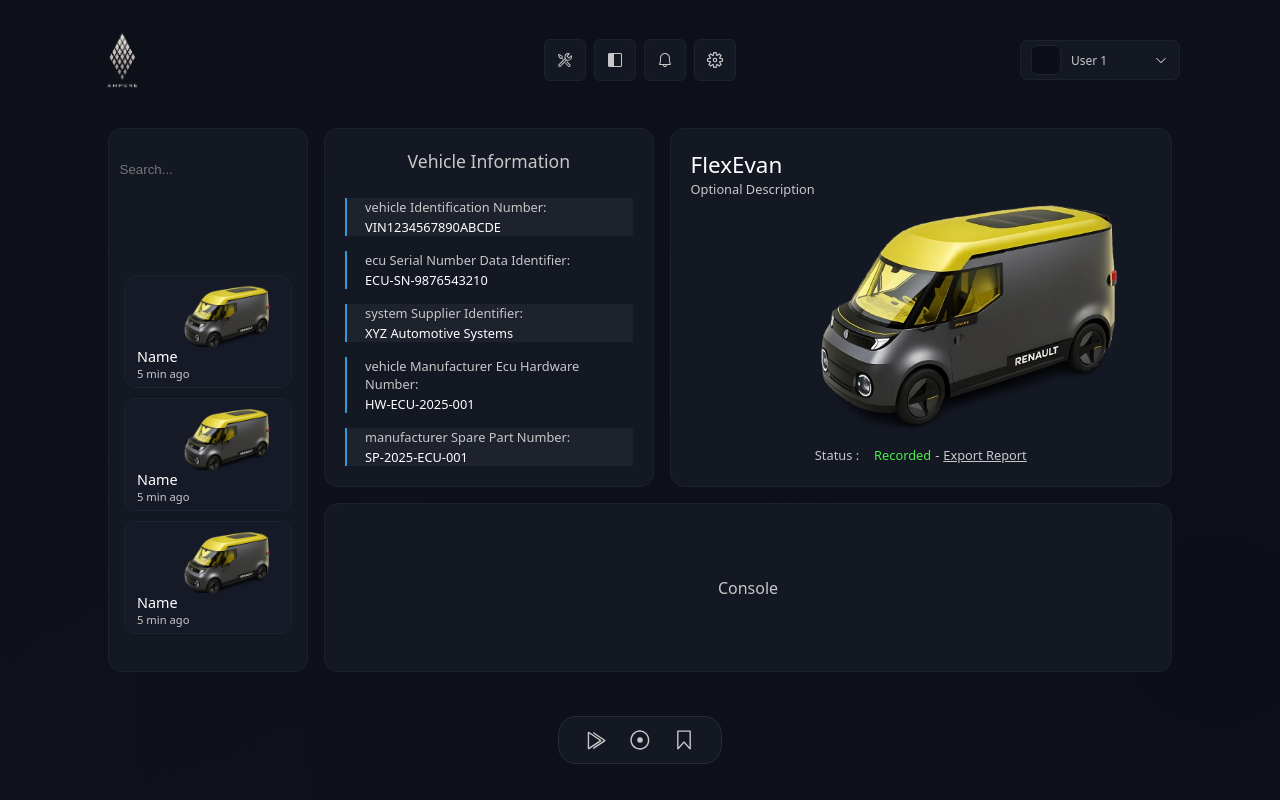
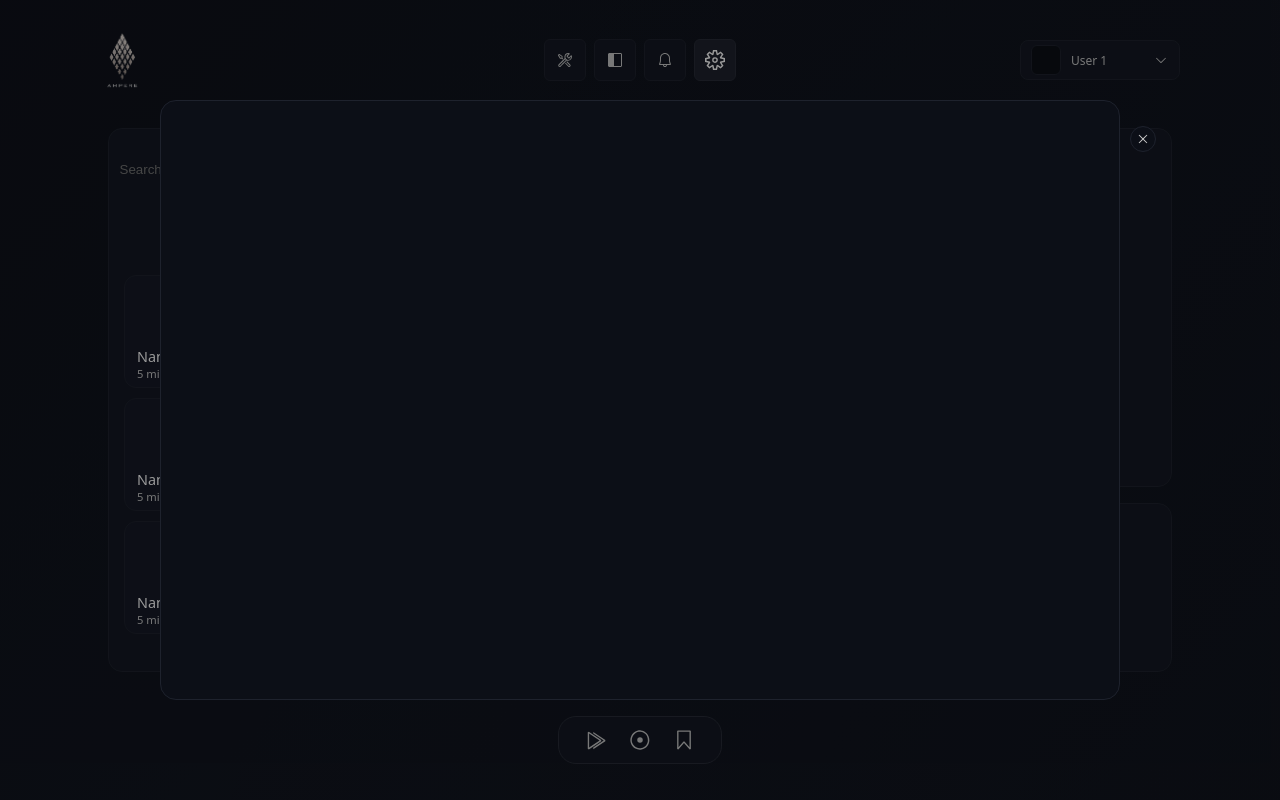
Before and after one commit to rayenomri123/flexevan, a React (Vite) app: page / in a window 1280 px wide. Built offline with nearby package versions, Linux system fonts and the light colour scheme.

Commit message:
Navigation + Settings layout

```diff
--- a/src/Components/Navigations/Navigations.css
+++ b/src/Components/Navigations/Navigations.css
@@ -24,3 +24,10 @@
     border: 1px solid var(--border-color-hover);
     font-size: 24px;
 }
+
+.nav-button.active {
+    color: var(--icon-color-hover);
+    background-color: var(--bg-secondary-hover);
+    border: 1px solid var(--border-color-hover);
+    font-size: 24px;
+}
--- a/src/Components/Navigations/Navigations.jsx
+++ b/src/Components/Navigations/Navigations.jsx
@@ -1,19 +1,28 @@
 import './Navigations.css'
-import { VscTools , VscLayoutSidebarLeft, VscBell, VscSettingsGear } from 'react-icons/vsc'
+import { VscTools, VscLayoutSidebarLeft, VscLayoutSidebarLeftOff, VscBell, VscSettingsGear } from 'react-icons/vsc'
 
-const Navigations = () => {
+const Navigations = ({ isSettingsOpen, setIsSettingsOpen, isSearchSectionOpen, setIsSearchSectionOpen }) => {
   return (
     <div className='nav-container'>
       <button className="nav-button">
         <VscTools />
       </button>
-      <button className="nav-button">
-        <VscLayoutSidebarLeft />
+
+      <button
+        className="nav-button"
+        onClick={() => setIsSearchSectionOpen(!isSearchSectionOpen)}
+      >
+        {isSearchSectionOpen ? <VscLayoutSidebarLeft /> : <VscLayoutSidebarLeftOff />}
       </button>
+
       <button className="nav-button">
         <VscBell />
       </button>
-      <button className="nav-button">
+
+      <button
+        className={`nav-button ${isSettingsOpen ? 'active' : ''}`}
+        onClick={() => setIsSettingsOpen(true)}
+      >
         <VscSettingsGear />
       </button>
     </div>
--- /dev/null
+++ b/src/Components/Settings/Settings.css
@@ -0,0 +1,7 @@
+.settings-container {
+    height: 75vh;
+    width: 75vw;
+    background-color: var(--bg-primary);
+    border-radius: 16px;
+    border: 1px solid var(--border-color);
+}
--- /dev/null
+++ b/src/Components/Settings/Settings.jsx
@@ -0,0 +1,11 @@
+import './Settings.css'
+
+const Settings = () => {
+  return (
+    <div className='settings-container'>
+
+    </div>
+  )
+}
+
+export default Settings
--- a/src/Layout/NavigationSection/NavigationSection.jsx
+++ b/src/Layout/NavigationSection/NavigationSection.jsx
@@ -3,14 +3,19 @@
 import Logo from '../../Components/Logo/Logo'
 import Profile from '../../Components/Profile/Profile'
 
-const NavigationSection = () => {
+const NavigationSection = ({ isSettingsOpen, setIsSettingsOpen, isSearchSectionOpen, setIsSearchSectionOpen }) => {
   return (
     <div className='navigation-section-content'>
       <div className="logo-container">
         <Logo />
       </div>
       <div className="navigation-container">
-        <Navigations />
+        <Navigations
+          isSettingsOpen={isSettingsOpen}
+          setIsSettingsOpen={setIsSettingsOpen}
+          isSearchSectionOpen={isSearchSectionOpen}
+          setIsSearchSectionOpen={setIsSearchSectionOpen}
+        />
       </div>
       <div className="profile-container">
         <Profile />
--- a/src/Layout/WinLayout/WinLayout.css
+++ b/src/Layout/WinLayout/WinLayout.css
@@ -2,6 +2,7 @@
     display: flex;
     flex-direction: column;
     height: 100vh;
+    display: flex;
 }
 
 .navigation-section {
@@ -12,6 +13,8 @@
     display: flex;
     flex-direction: row;
     height: 70%;
+    display: flex;
+    justify-content: center;
 }
 
 .control-section {
@@ -52,3 +55,44 @@
     width: 60%;
     padding: 8px;
 }
+
+.settings-section {
+    position: fixed;
+    height: 100vh;
+    width: 100vw;
+    background-color: transparent;
+    z-index: 1000;
+    left: 0;
+    display: flex;
+    align-items: center;
+    justify-content: center;
+    background-color: rgba(0, 0, 0, 0.4);
+}
+
+.settings-section-close-btn {
+    font-size: 16px;
+    color: var(--icon-color);
+    background-color: var(--bg-primary);
+    padding: 4px;
+    border-radius: 50%;
+    z-index: 2000;
+    position: fixed;
+    display: flex;
+    align-items: center;
+    justify-content: center;
+    border: 1px solid var(--border-color);
+    cursor: pointer;
+    bottom: 81%;
+    left: 88.3%;
+}
+
+.settings-section-close-btn:hover {
+    color: var(--icon-color-hover);
+    background-color: var(--bg-secondary);
+    border: 1px solid var(--border-color-hover);
+}
+
+.settings-section-close-btn:active {
+    background-color: white;
+    color: black;
+}
--- a/src/Layout/WinLayout/WinLayout.jsx
+++ b/src/Layout/WinLayout/WinLayout.jsx
@@ -1,21 +1,51 @@
-import './WinLayout.css'
-import NavigationSection from '../NavigationSection/NavigationSection'
-import CarProfile from '../../Components/CarProfile/CarProfile'
-import Output from '../../Components/Output/Output'
-import Console from '../../Components/Console/Console'
-import Controls from '../../Components/Controls/Controls'
-import SearchSection from '../../Components/SearchSection/SearchSection'
+import { useState, useRef } from 'react';
+import './WinLayout.css';
+import { VscClose } from 'react-icons/vsc';
+import NavigationSection from '../NavigationSection/NavigationSection';
+import CarProfile from '../../Components/CarProfile/CarProfile';
+import Output from '../../Components/Output/Output';
+import Console from '../../Components/Console/Console';
+import Controls from '../../Components/Controls/Controls';
+import SearchSection from '../../Components/SearchSection/SearchSection';
+import Settings from '../../Components/Settings/Settings';
 
 const WinLayout = () => {
+  const [isSearchSectionOpen, setIsSearchSectionOpen] = useState(true)
+  const [isSettingsOpen, setIsSettingsOpen] = useState(true);
+  const settingsRef = useRef(null);
+
+  const handleOutsideClick = (event) => {
+    if (settingsRef.current && !settingsRef.current.contains(event.target)) {
+      setIsSettingsOpen(false);
+    }
+  };
+
   return (
     <div className='layout-container'>
+      {isSettingsOpen && (
+        <div className="settings-section" onClick={handleOutsideClick}>
+          <div className="settings-section-close-btn" onClick={() => setIsSettingsOpen(false)}>
+            <VscClose />
+          </div>
+          <div ref={settingsRef}>
+            <Settings />
+          </div>
+        </div>
+      )}
       <div className="navigation-section">
-        <NavigationSection />
+        <NavigationSection
+          isSettingsOpen={isSettingsOpen}
+          setIsSettingsOpen={setIsSettingsOpen}
+          isSearchSectionOpen={isSearchSectionOpen}
+          setIsSearchSectionOpen={setIsSearchSectionOpen}
+        />
       </div>
       <div className="mid-section">
+        {isSearchSectionOpen && (
           <div className="left-section">
             <SearchSection />
           </div>
+        )}
         <div className="right-section">
           <div className="right-top-section">
             <div className="right-top-left-section"><Output /></div>
@@ -32,7 +62,7 @@
         <Controls />
       </div>
     </div>
-  )
-}
+  );
+};
 
-export default WinLayout
+export default WinLayout;
--- a/src/index.css
+++ b/src/index.css
@@ -25,7 +25,7 @@
     }
 
     background:
-        radial-gradient(circle at 30% 30%, var(--bg-primary) 0%, transparent 70%),
+        radial-gradient(circle at 50% 50%, var(--bg-primary) 0%, transparent 70%),
         linear-gradient(135deg, var(--bg-primary), var(--bg-secondary), var(--bg-tertiary), black);
     background-size: 400% 400%, 400% 400%;
     animation:
```
Lines whose indentation alone changed are shown as unchanged.
